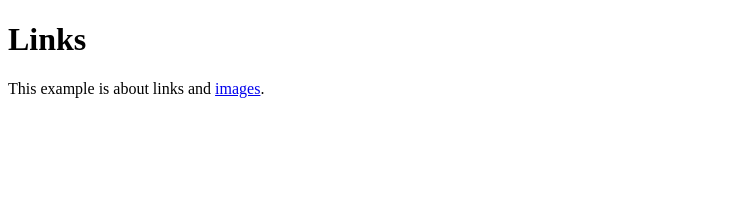
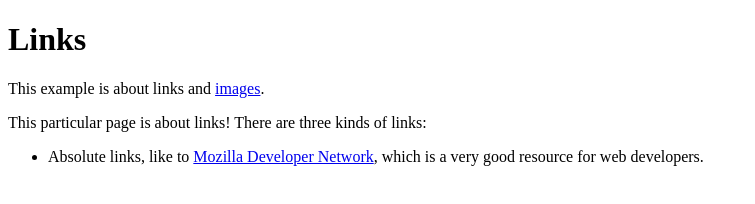
Before and after one commit to DEsill/git_test, a plain HTML site: page links-and-images/links.html in a window 1280 px wide. Shown: the whole page, without its empty margins (0-755 px from the left). Drawn offline with Linux system fonts and the light colour scheme.

Commit message:
Add list of absolute link in links.html
Contain list element of anchor element with absolute link to https://developer.org

```diff
--- a/links-and-images/links.html
+++ b/links-and-images/links.html
@@ -9,5 +9,14 @@
     <body>
         <h1>Links</h1>
         <p>This example is about links and <a href="images.html">images</a>.</p>
+
+        <p>This particular page is about links! There are three kinds of links:</p>
+
+        <ul>
+            <li>Absolute links, like to
+                <a href="https://developer.mozilla.org/en-US/docs/Web/HTML">Mozilla Developer Network</a>,
+                which is a very good resource for web developers.
+            </li>
+        </ul>
     </body>
 </html>
```
Also changed, not shown: links-and-images/link.html (deleted, +0 -12 lines).
